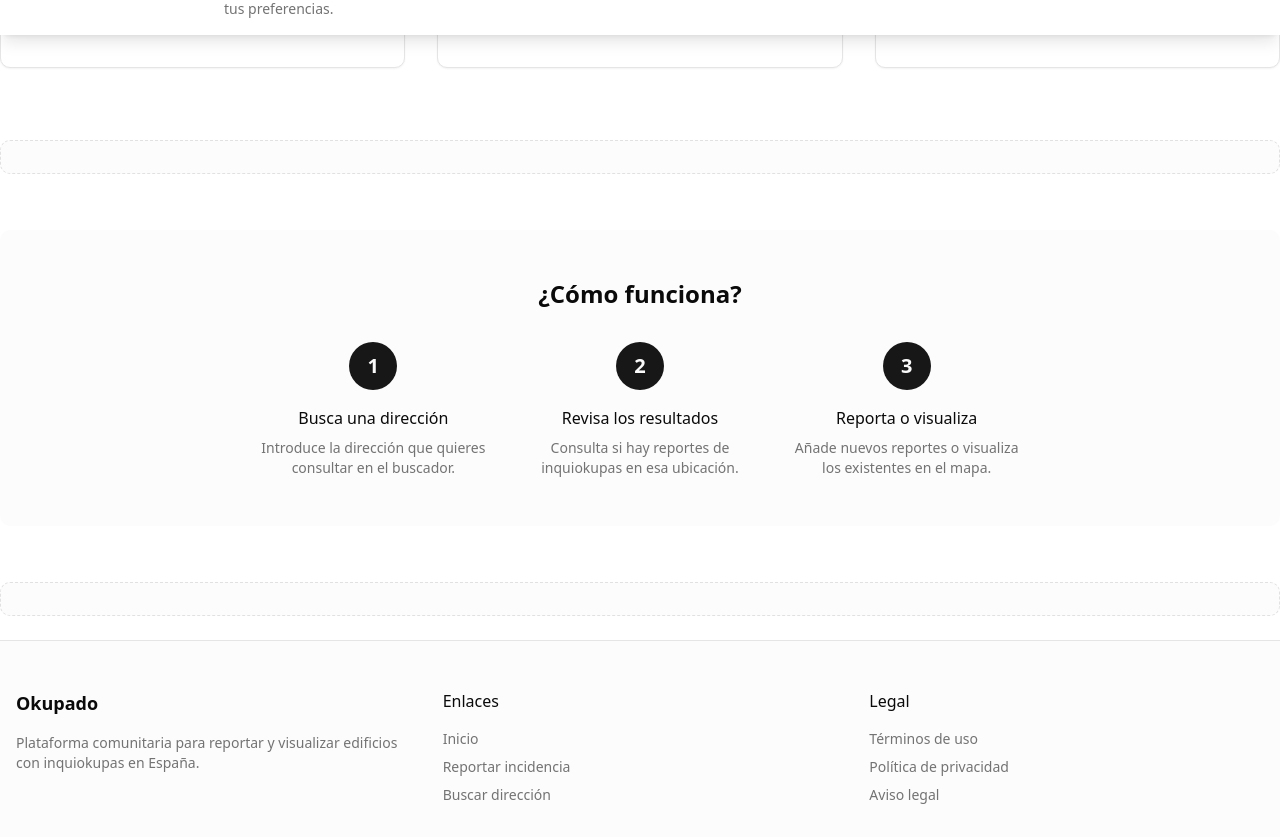
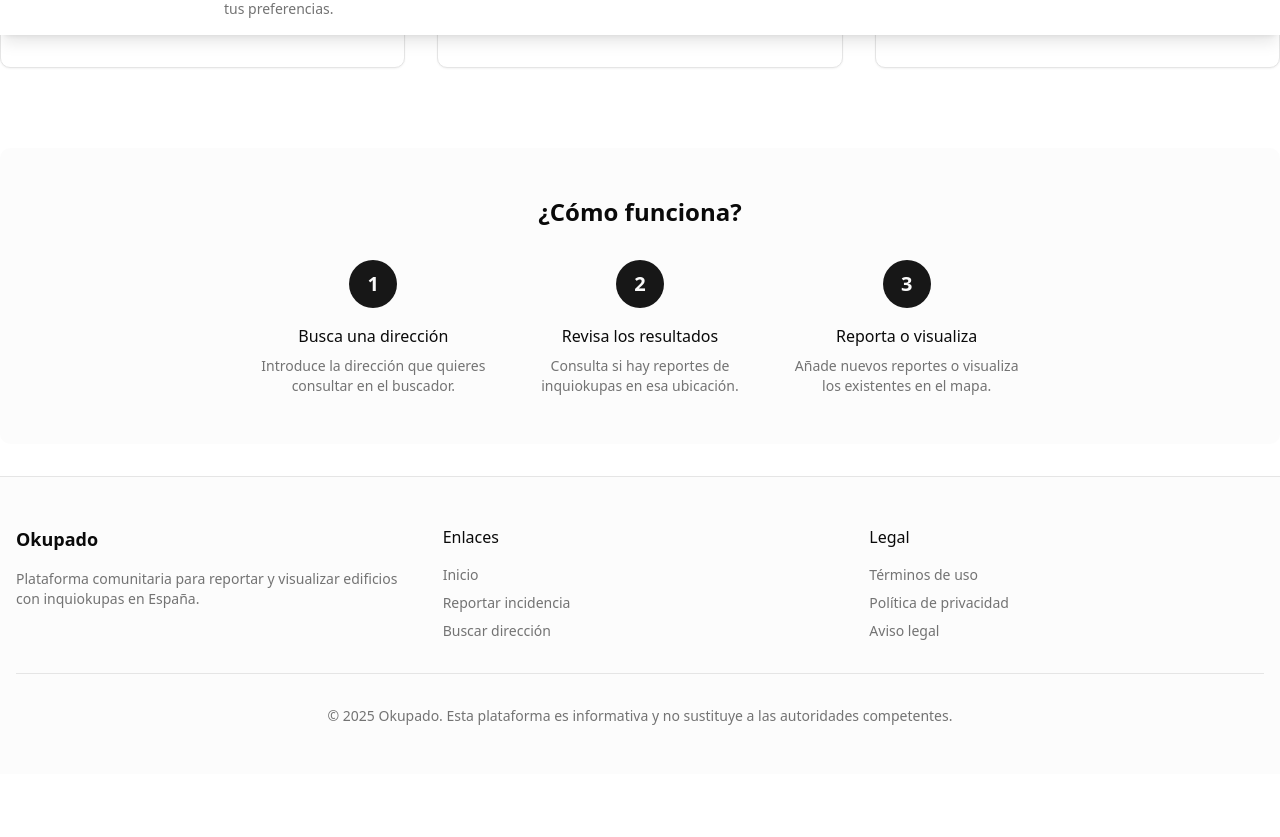
Before and after one commit to SapeSolutions2025/okupado, a Next.js app: page / in a window 1280 px wide. Shown: the part 765-1602 px from the top of the page. After the commit the page ends 1539 px from the top, so only its background shows below. Built offline with nearby package versions, Linux system fonts and the light colour scheme.

Commit message:
Comment out Ads components in multiple pages for temporary removal of advertisements

```diff
--- a/app/page.tsx
+++ b/app/page.tsx
@@ -49,8 +49,8 @@ export default function Home() {
         </div>
       </section>
 
-      <Ads className="container mx-auto px-0 py-6" dataSlot='8609650589'/>
-
+{/*       <Ads className="container mx-auto px-0 py-6" dataSlot='8609650589'/>
+ */}
       <section className="container mx-auto px-4 py-12 bg-muted/30 rounded-lg my-8">
         <div className="max-w-3xl mx-auto text-center">
           <h2 className="text-2xl font-bold mb-4">¿Cómo funciona?</h2>
@@ -86,8 +86,8 @@ export default function Home() {
         </div>
       </section>
 
-      <Ads className="container mx-auto px-0 py-6" dataSlot='6389346195'/>
-
+{/*       <Ads className="container mx-auto px-0 py-6" dataSlot='6389346195'/>
+ */}
       <Footer />
     </main>
   )
--- a/app/reportar/page.tsx
+++ b/app/reportar/page.tsx
@@ -37,9 +37,9 @@ export default function ReportarPage() {
       <Header />
       <div className="grid grid-cols-1 lg:grid-cols-12 gap-6">
         {/* Columna izquierda para publicidad */}
-        <div className="lg:col-span-2 lg:min-h-[800px] flex">
+     {/*    <div className="lg:col-span-2 lg:min-h-[800px] flex">
           <Ads fullHeight className="w-full" dataSlot='5076264520'/>
-        </div>
+        </div> */}
 
         {/* Columna central para el formulario */}
         <div className="lg:col-span-8">
@@ -47,9 +47,9 @@ export default function ReportarPage() {
         </div>
 
         {/* Columna derecha para publicidad */}
-        <div className="lg:col-span-2 lg:min-h-[800px] flex">
+      {/*   <div className="lg:col-span-2 lg:min-h-[800px] flex">
           <Ads fullHeight className="w-full" dataSlot='4670405573' />
-        </div>
+        </div> */}
       </div>
     </div>
   )
--- a/components/busqueda-page-client.tsx
+++ b/components/busqueda-page-client.tsx
@@ -244,9 +244,9 @@ export function BusquedaPageClient({
           <>
             <TabsContent value="resultados" className="space-y-6">
               <div className="grid grid-cols-1 lg:grid-cols-4 gap-6 min-h-[800px]">
-                <div className="lg:col-span-1">
+               {/*  <div className="lg:col-span-1">
                   <Ads fullHeight className="h-full" dataSlot='4405346533'/>
-                </div>
+                </div> */}
 
                 <div className="lg:col-span-3">
                   <ResultadosSuspense
@@ -271,9 +271,9 @@ export function BusquedaPageClient({
           lastQuery.current && (
             <div className="min-h-[800px]">
               <div className="grid grid-cols-1 lg:grid-cols-4 gap-6 min-h-[800px]">
-                <div className="lg:col-span-1">
+              {/*   <div className="lg:col-span-1">
                   <Ads fullHeight className="h-full" dataSlot='9731160560'/>
-                </div>
+                </div> */}
 
                 <div className="lg:col-span-3">
                   <ResultadosBusqueda
```
